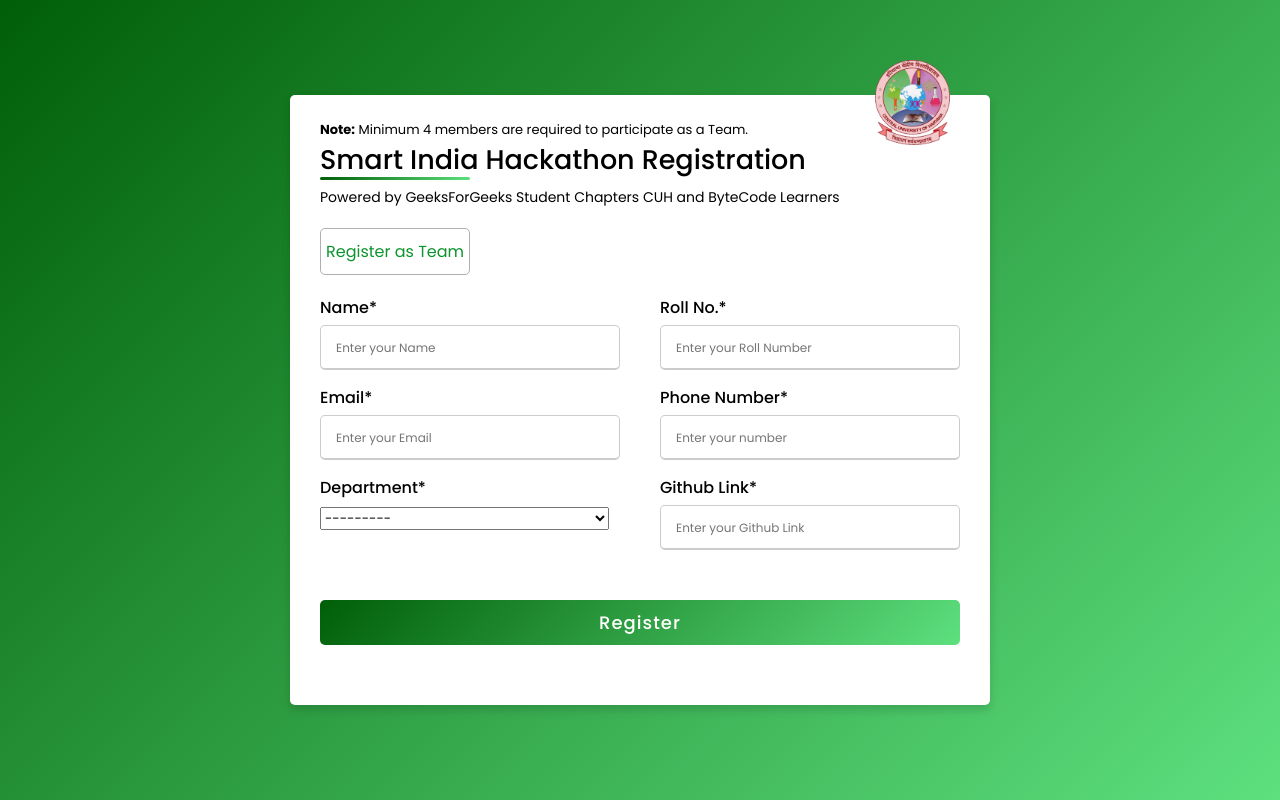
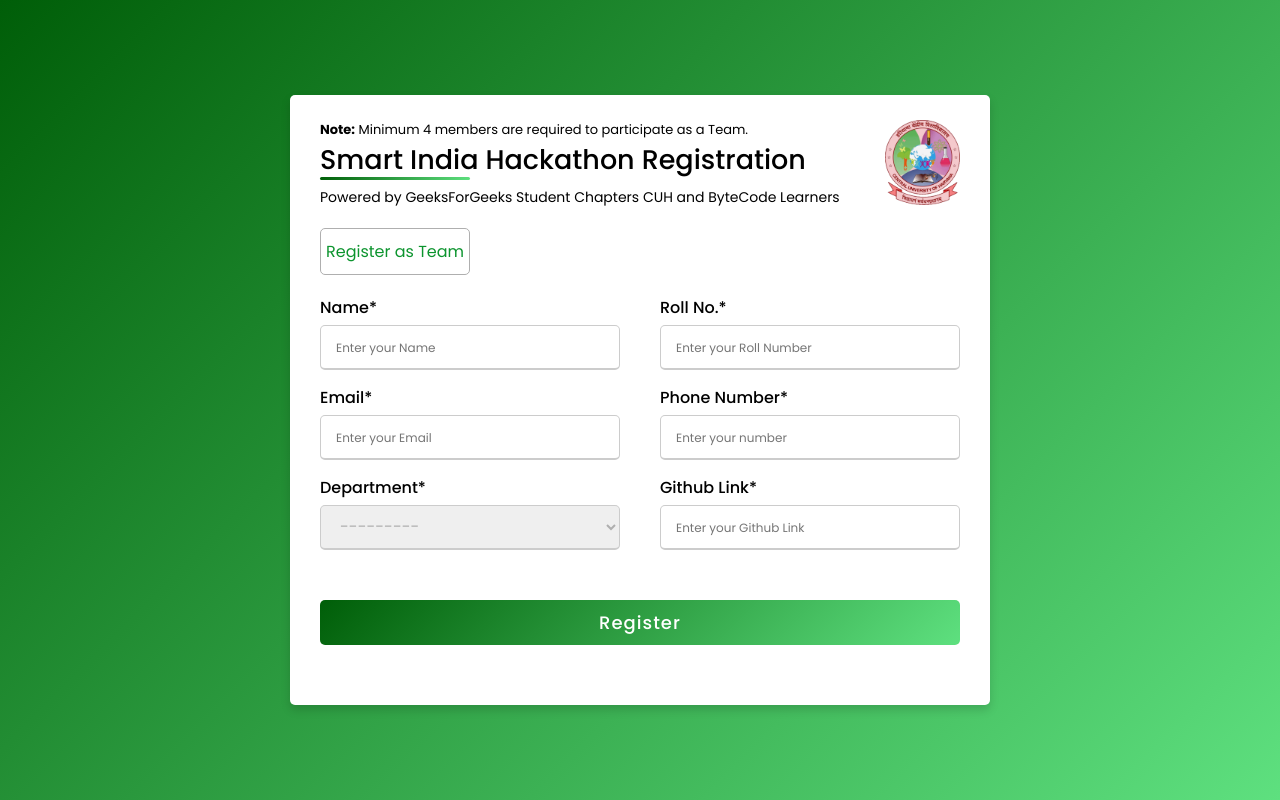
Before and after one commit to nilabh22/SIH, a Django app: page /individual/ in a window 1280 px wide. Run offline with Django 4.2, Linux system fonts and the light colour scheme; data comes from the database, SQL or seed files in the repository; both versions use the stored data as it was after the commit.

Commit message:
first change commit

```diff
--- a/Geeks/forms.py
+++ b/Geeks/forms.py
@@ -46,7 +46,7 @@
     rollno5=forms.IntegerField(widget=forms.NumberInput(attrs=
             {'class':'form-control','placeholder':'Enter your Roll Number'}),
             required=False)
-    department=forms.ModelChoiceField(queryset=Department.objects.all())
+    department=forms.ModelChoiceField(queryset=Department.objects.all(),widget=forms.Select(attrs={'class':'form-control-select','placeholder':'Select your Department'}))
     gitLinkedinLink=forms.URLField(widget=forms.URLInput(attrs=
             {'class':'form-control','placeholder':'Enter your Github Link'}),
                 required=True,max_length=10000)
@@ -69,7 +69,8 @@
     contact=forms.IntegerField(widget=forms.NumberInput(attrs=
             {'class':'form-control','placeholder':'Enter your number'}),
                     required=True)
-    department=forms.ModelChoiceField(queryset=Department.objects.all())
+    department=forms.ModelChoiceField(queryset=Department.objects.all(),widget=forms.Select(attrs=
+            {'class':'form-control-select','placeholder':'Select your Department'}))
     gitLinkedinLink=forms.URLField(widget=forms.URLInput(attrs=
             {'class':'form-control','placeholder':'Enter your Github Link'}),
                 required=True,max_length=10000)
--- a/Geeks/static/styles.css
+++ b/Geeks/static/styles.css
@@ -6,7 +6,7 @@
   font-family: 'Poppins',sans-serif;
 }
 body{
-  height: 100vh;
+  /* height: 100vh; */
   display: flex;
   justify-content: center;
   align-items: center;
@@ -14,10 +14,9 @@
   background: linear-gradient(135deg, #005e08, #5ee07f);
 }
 .imge{
-    position: absolute;
-    height: 85px;
-    top: 60px;
-    right: 330px;
+  height: 85px;
+
+    float: right;
 }
 .note{
     font-size: 13px;
@@ -50,7 +49,6 @@
     text-decoration: none;
 }
 .container{
-
   max-width: 700px;
   width: 100%;
   background-color: #fff;
@@ -94,21 +92,27 @@
 
 @media only screen and (max-width: 380px){
     .imge.phon{
-        display: none !important;
+        /* display: none !important; */
     }
     .img1{
-        display: none !important;
+        /* display: none !important; */
     }
 }
 
 @media only screen and (max-width: 450px) {
+    .imge{
+      position: absolute;
+
+    top: 60px;
+    right: 330px;
+    }
     .imge.phon{
         height: 60px;
         top: 28px;
         display: block;
     }
     .container{
-        margin-top: 25%;
+        margin-top: 27%;
     }
     .img1{
         top: 28px;
@@ -121,7 +125,7 @@
     }
     .img3{
 
-        right: 110px;
+        left: 230px;
     }
     .img4{
 
@@ -142,6 +146,25 @@
   display: block;
   font-weight: 500;
   margin-bottom: 5px;
+}
+.form-control-select{
+  height: 45px;
+  width: 100%;
+  outline: none;
+  font-size: 16px;
+  border-radius: 5px;
+  padding-left: 15px;
+  border: 1px solid #ccc;
+  border-bottom-width: 2px;
+  transition: all 0.3s ease;
+}
+select{
+  color: #afafaf;
+}
+
+option{
+  color: black;
+  font-size: 14px;
 }
 .user-details .input-box input{
   height: 45px;
@@ -236,3 +259,8 @@
     flex-direction: column;
   }
 }
+@media (min-width: 720px) {
+  body{
+    height: 100vh;
+  }
+}
--- a/Geeks/templates/index.html
+++ b/Geeks/templates/index.html
@@ -9,11 +9,11 @@
      <link rel="stylesheet" type="text/css" href="{% static 'styles.css' %}">
    </head>
 <body>
+  <div class="container">
     <img class="imge phon img2" src="{% static "images/SIH 2022.png" %}" alt="" />
     <img class="imge phon img4" src="{% static "images/byte-code.svg" %}" alt="" />
     <img class="imge img1" src="{% static "images/ii.png" %}" alt="" />
     <img class="imge phon img3" src="{% static "images/gfg-logo.png" %}" alt="" />
-  <div class="container">
     <p class='note'><b>Note:</b> Minimum 4 members are required to participate as a Team.</p>
     <div class="title">Smart India Hackathon Registration</div>
     <div class="description">Powered by GeeksForGeeks Student Chapters CUH and ByteCode Learners</div>
--- a/Geeks/templates/index1.html
+++ b/Geeks/templates/index1.html
@@ -9,11 +9,12 @@
      <link rel="stylesheet" type="text/css" href="{% static 'styles1.css' %}">
    </head>
 <body>
+
+  <div class="container">
     <img class="imge phon img2" src="{% static "images/SIH 2022.png" %}" alt="" />
     <img class="imge phon img4" src="{% static "images/byte-code.svg" %}" alt="" />
     <img class="imge img1" src="{% static "images/ii.png" %}" alt="" />
     <img class="imge phon img3" src="{% static "images/gfg-logo.png" %}" alt="" />
-  <div class="container">
     <p class='note'><b>Note:</b> Minimum 4 members are required to participate as a Team.</p>
     <div class="title">Smart India Hackathon Registration</div>
     <div class="description">Powered by GeeksForGeeks Student Chapters CUH and ByteCode Learners</div>
@@ -146,6 +147,5 @@
 
     </div>
   </div>
-
 </body>
 </html>
```
Also changed, not shown: Geeks/static/styles1.css (+32 -8 lines), db.sqlite3.
